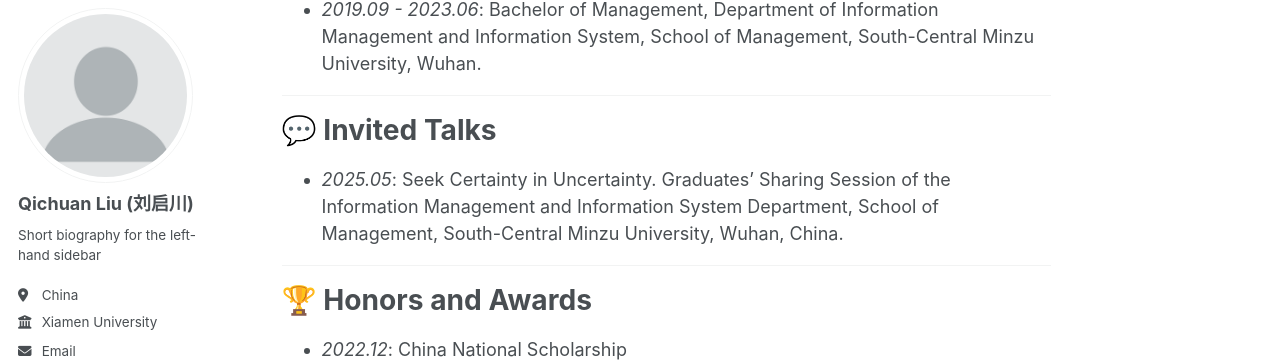
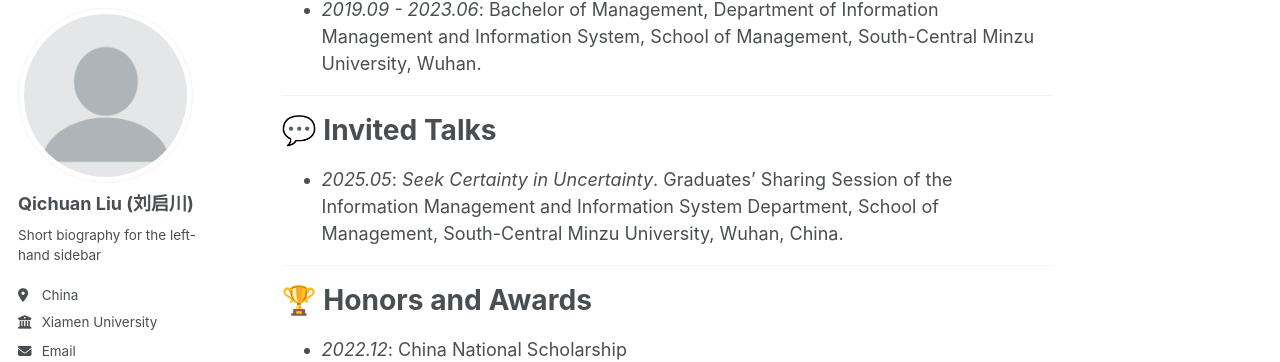
Before and after one commit to qcliu2001/qcliu2001.github.io, a Jekyll site: the page built from _pages/about.md, in a window 1280 px wide and 900 px high, scrolled down 1033 px. Shown: the part 91-453 px from the top of the window. Built offline with Jekyll 4.4.1, drawn with Linux system fonts in a browser that asks for light colours; some web fonts are replaced.

```diff
--- a/_pages/about.md
+++ b/_pages/about.md
@@ -49,7 +49,7 @@ My current research topics:
 
 💬 Invited Talks
 ======
-+ _2025.05_: Seek Certainty in Uncertainty. Graduates' Sharing Session of the Information Management and Information System Department, School of Management, South-Central Minzu University, Wuhan, China.
++ _2025.05_: _Seek Certainty in Uncertainty_. Graduates' Sharing Session of the Information Management and Information System Department, School of Management, South-Central Minzu University, Wuhan, China.
 
 
 ------
```
